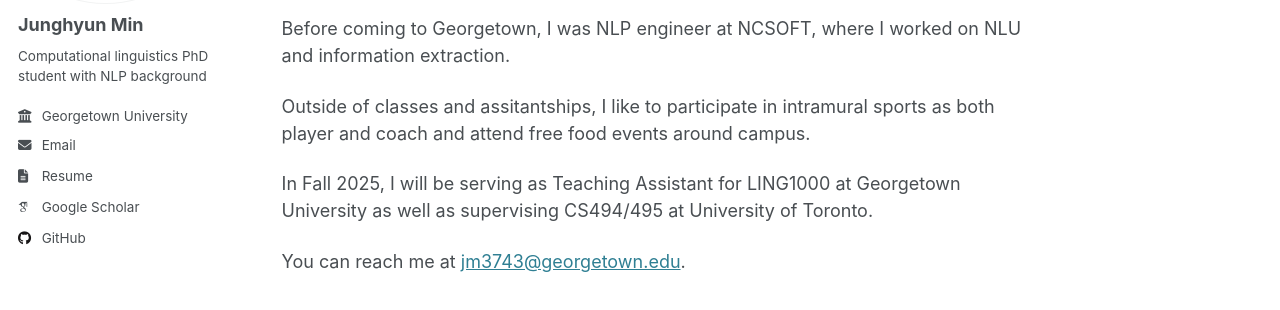
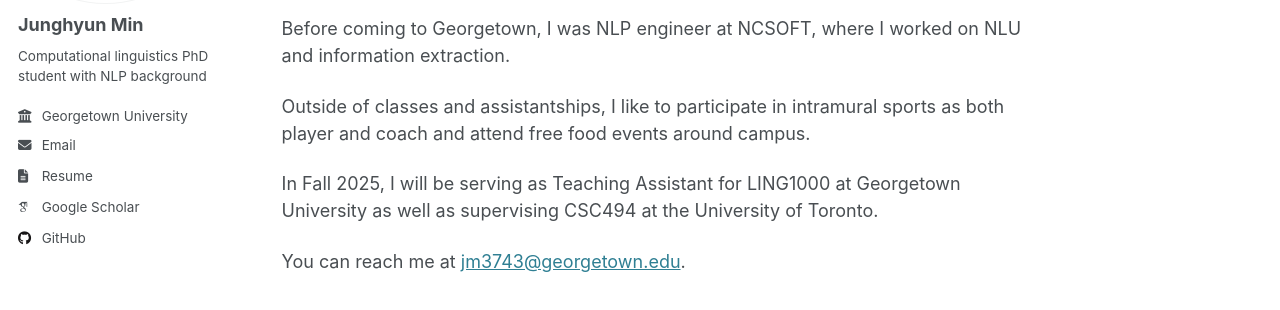
Before and after one commit to Aatlantise/aatlantise.github.io, a Jekyll site: the page built from _pages/about.md, in a window 1280 px wide and 900 px high. Shown: the part 236-546 px from the top of the window. Built offline with Jekyll 4.4.1, drawn with Linux system fonts in a browser that asks for light colours; some web fonts are replaced.

Commit message:
[Chore] Correct course name

```diff
--- a/_pages/about.md
+++ b/_pages/about.md
@@ -14,11 +14,11 @@
 
 Before coming to Georgetown, I was NLP engineer at NCSOFT, where I worked on NLU and information extraction.
 
-Outside of classes and assitantships, I like to participate in intramural sports as both player and coach and
+Outside of classes and assistantships, I like to participate in intramural sports as both player and coach and
 attend free food events around campus.
 
 In Fall 2025, I will be serving as Teaching Assistant for LING1000 at Georgetown University
-as well as supervising CS494/495 at University of Toronto.
+as well as supervising CSC494 at the University of Toronto.
 
 You can reach me at [jm3743@georgetown.edu](mailto:jm3743@georgetown.edu).
 
```
